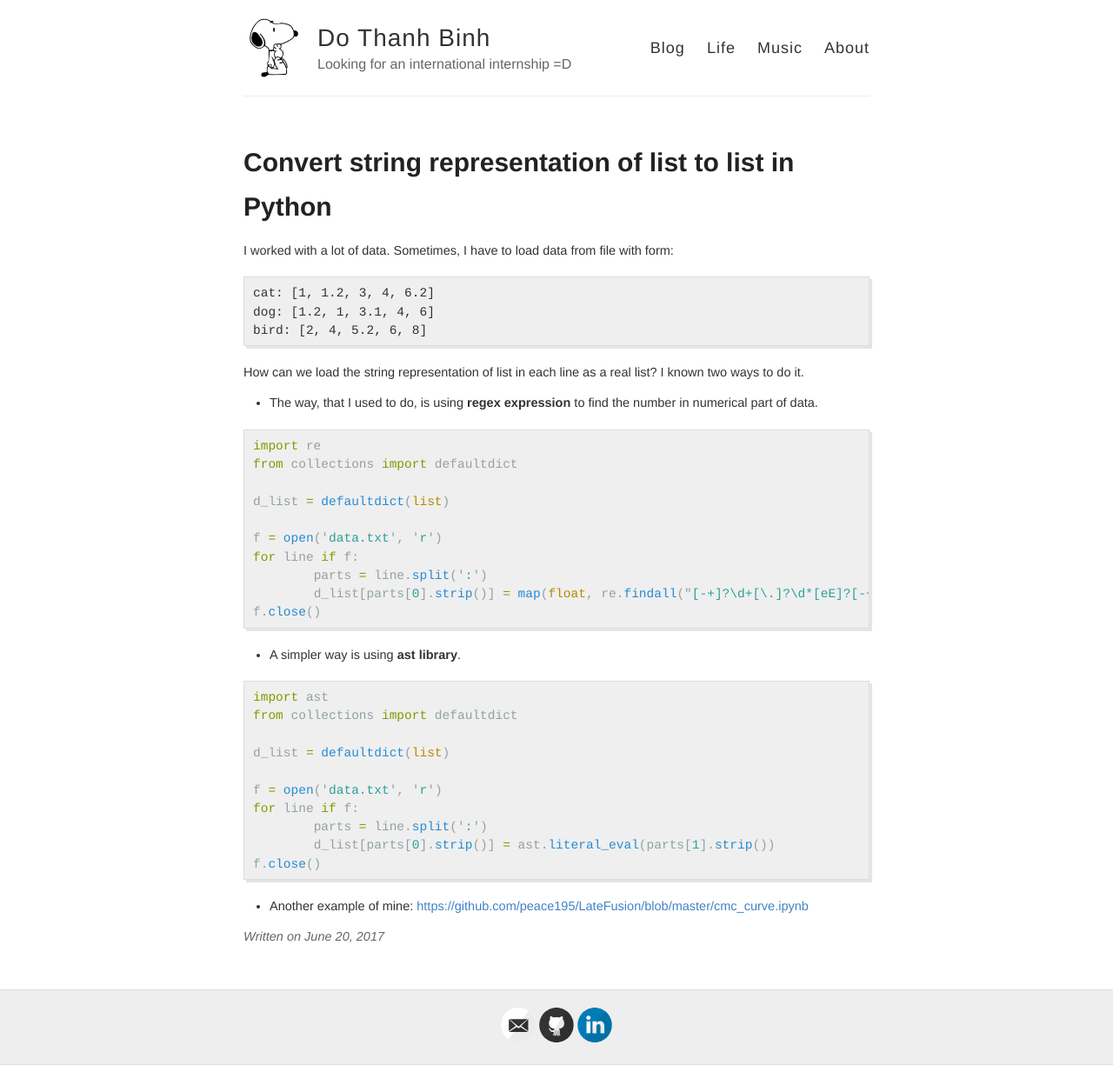
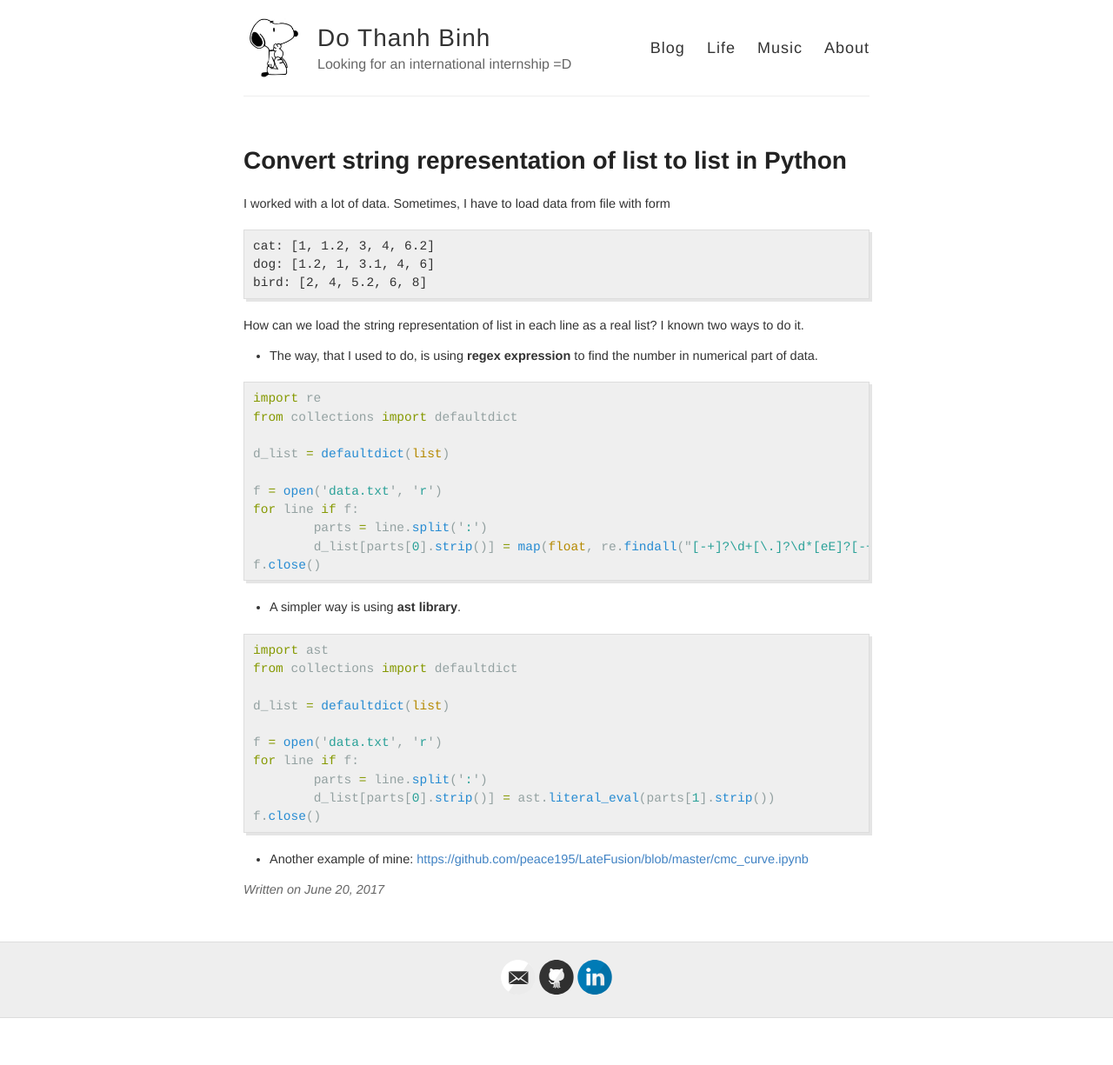
Before and after one commit to peace195/peace195.github.io, a Jekyll site: the page built from _posts/2017-06-20-convert-from-string-to-list.md, in a window 1280 px wide. Shown: the whole page at 87% size. Built offline with Jekyll 4.4.1, drawn with Linux system fonts in a browser that asks for light colours; our own code applies the rules of GitHub Pages for plain Markdown files; comment, search, counter and statistics services are not loaded; after the commit the page ends 1171 px from its top, so only the background shows below that.

Commit message:
update style

```diff
--- a/_posts/2017-06-20-convert-from-string-to-list.md
+++ b/_posts/2017-06-20-convert-from-string-to-list.md
@@ -2,7 +2,7 @@
 title: Convert string representation of list to list in Python
 ---
 
-I worked with a lot of data. Sometimes, I have to load data from file with form:
+I worked with a lot of data. Sometimes, I have to load data from file with form
 
 {% highlight plain-text %}
 cat: [1, 1.2, 3, 4, 6.2]
--- a/style.scss
+++ b/style.scss
@@ -45,22 +45,22 @@ h1, h2, h3, h4, h5, h6 {
 }
 
 h1 {
-  font-size: 30px;
+  font-size: 28px;
   a {
     color: inherit;
   }
 }
 
 h2 {
-  font-size: 24px;
+  font-size: 22px;
 }
 
 h3 {
-  font-size: 20px;
+  font-size: 19px;
 }
 
 h4 {
-  font-size: 18px;
+  font-size: 17px;
   color: $gray;
 }
 
```
